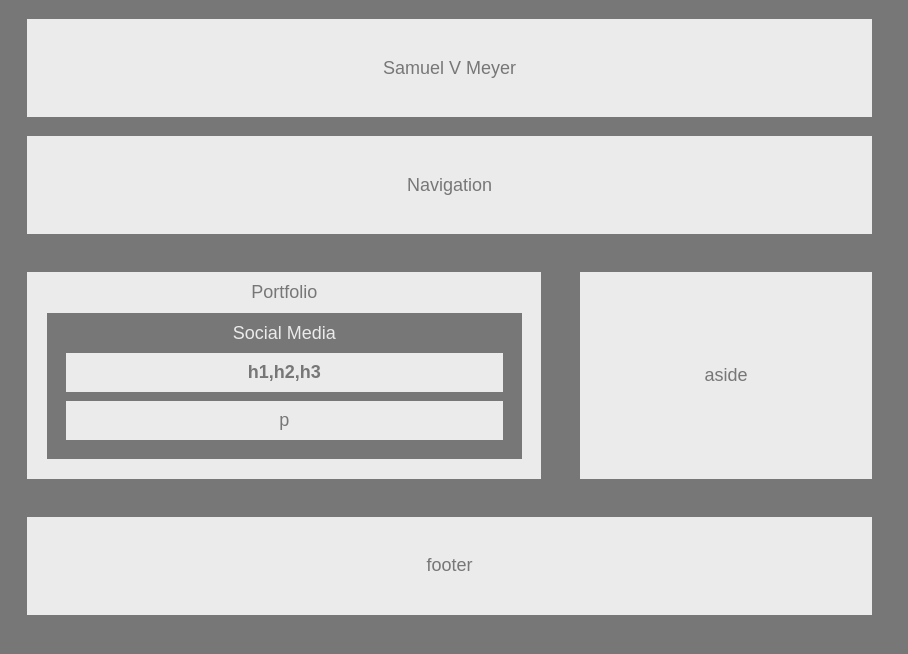
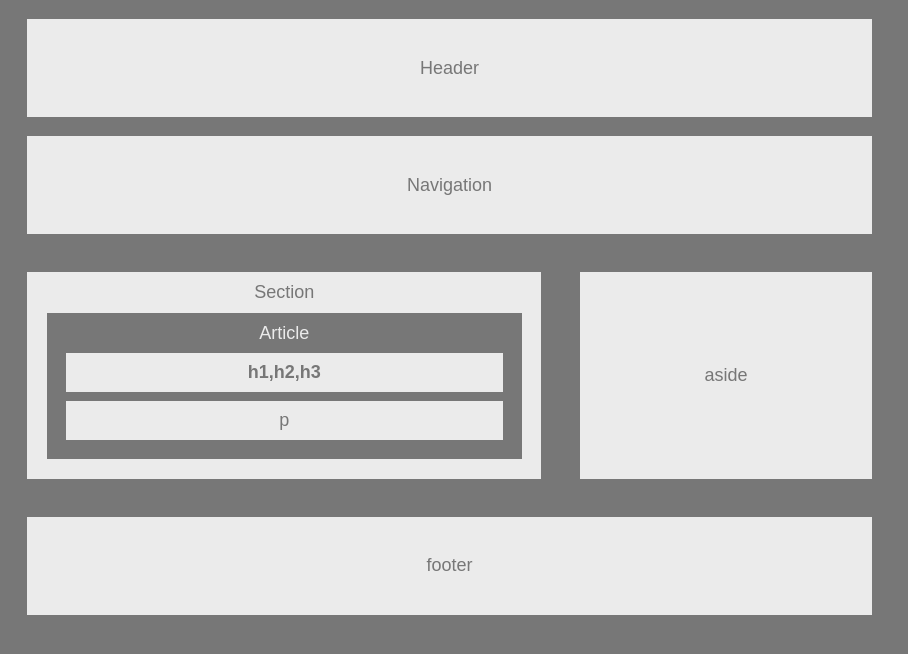
Before and after one commit to samsmeyer17/HW-Wireframe2, a plain HTML site: page index.html in a window 1280 px wide. Shown: the whole page, without its empty margins (0-908 px from the left). Drawn offline with Linux system fonts and the light colour scheme.

Commit message:
undoing some changes

```diff
--- a/index.html
+++ b/index.html
@@ -6,10 +6,10 @@
     <link rel="stylesheet" href="style.css">
 </head>
 <body>
-    <Header>Samuel V Meyer</Header>
+    <Header>Header</Header>
     <Nav>Navigation</Nav>
-    <section>Portfolio
-        <article>Social Media
+    <section>Section
+        <article>Article
             <h4>h1,h2,h3</h4>
             <p>p</p>
         </article>
```
